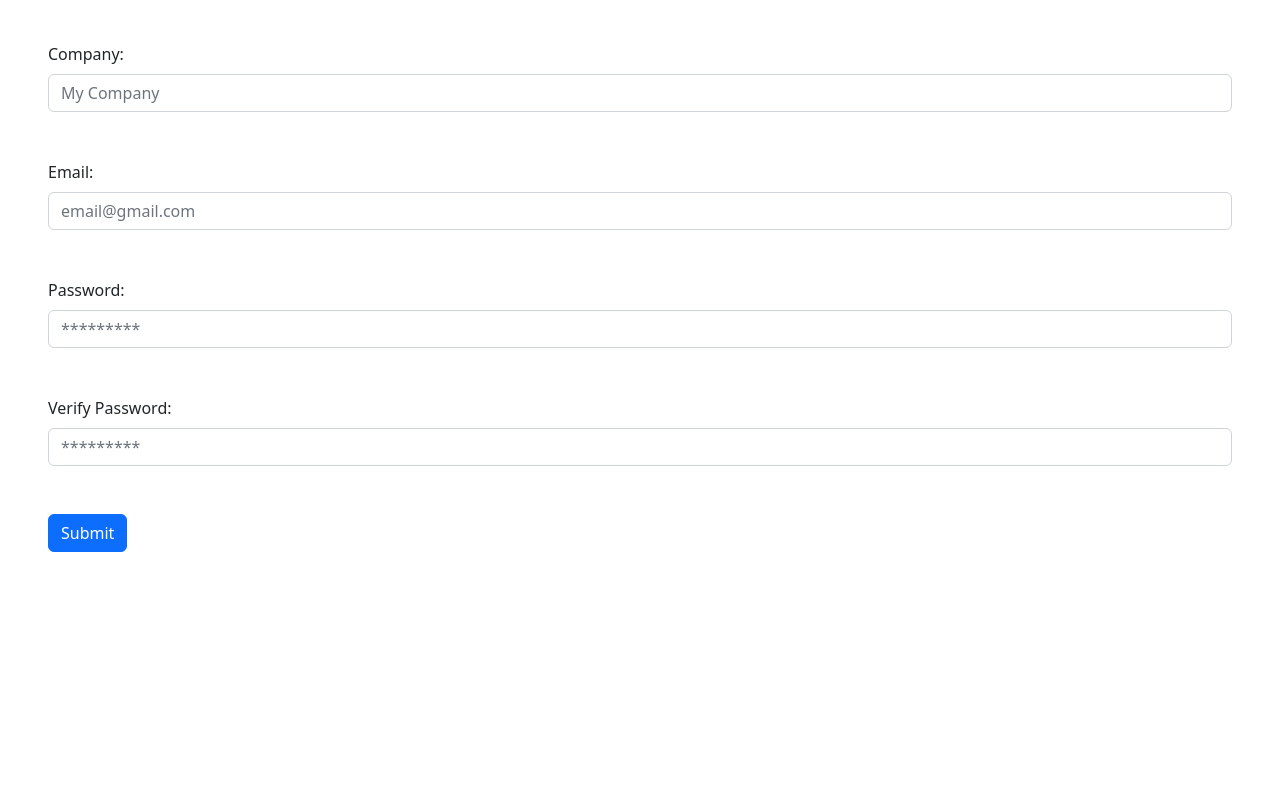
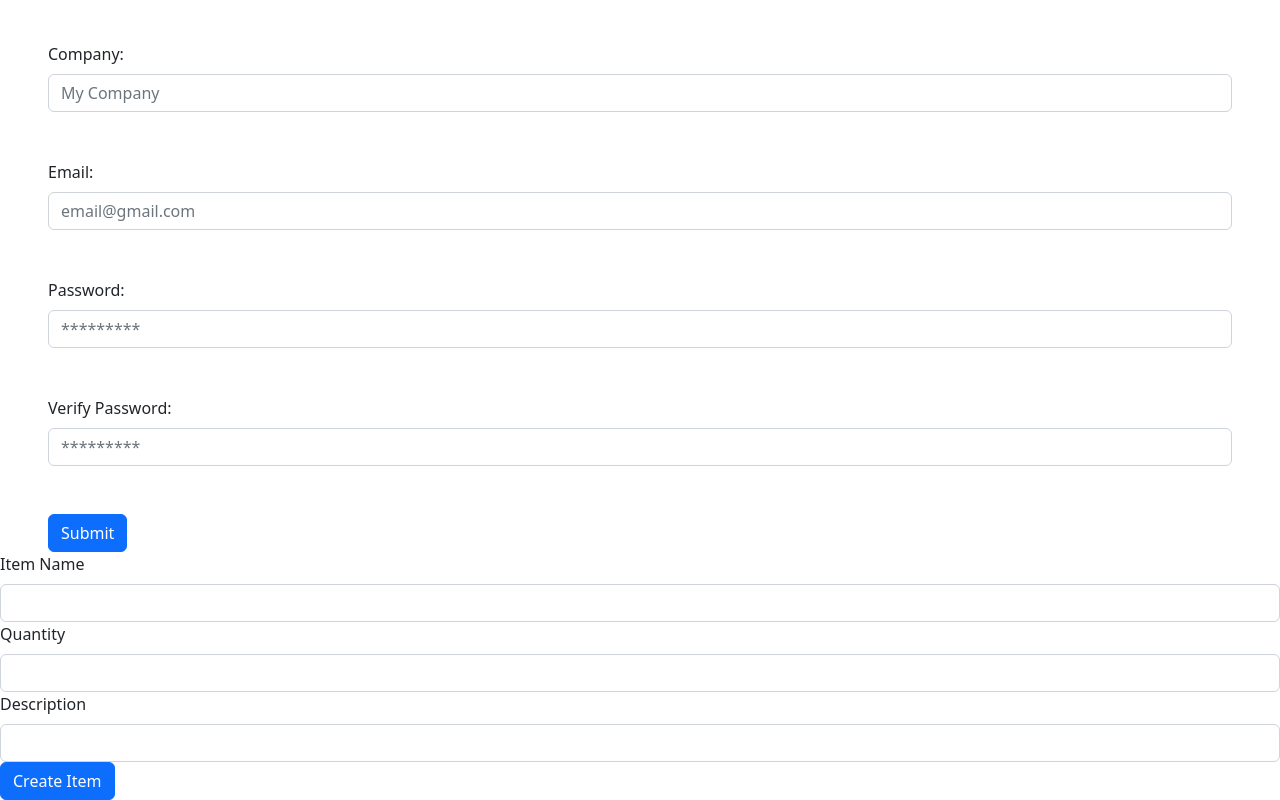
Before and after one commit to LiftOff-AC3/inventorme, a React (Create React App) app in the folder front-end/: page / in a window 1280 px wide. Shown: the part 444-1244 px from the top of the page. Before the commit the page ends 996 px from the top, so only its background shows below. Built offline with nearby package versions, Linux system fonts and the light colour scheme.

Commit message:
Item Form

```diff
--- a/front-end/src/App.js
+++ b/front-end/src/App.js
@@ -2,12 +2,14 @@ import './App.css';
 import 'bootstrap/dist/css/bootstrap.min.css';
 import Registration from "./components/screens/Registration";
 import Landing from "./components/screens/Landing";
+import ItemForm from './components/layout/ItemForm';
 
 function App() {
   return (
     <div>
     <Landing />
     <Registration/>
+    <ItemForm />
     </div>
   );
 }
--- /dev/null
+++ b/front-end/src/components/layout/ItemForm.js
@@ -0,0 +1,30 @@
+import React from "react";
+import Form from 'react-bootstrap/Form';
+import Button from "react-bootstrap/Button";
+
+
+function ItemForm() {
+    return (
+      <div className="itemForm">
+        <Form.Group>
+            <Form.Label>Item Name </Form.Label>
+            <Form.Control></Form.Control>
+        </Form.Group>
+
+        <Form.Group>
+            <Form.Label>Quantity </Form.Label>
+            <Form.Control></Form.Control>
+        </Form.Group>
+
+        <Form.Group>
+            <Form.Label>Description </Form.Label>
+            <Form.Control></Form.Control>
+        </Form.Group>
+
+        <Button>Create Item</Button>
+
+      </div>
+    );
+  }
+
+  export default ItemForm;
```
Also changed, not shown: 1 other file (tests, documents, lock files or other folders).
